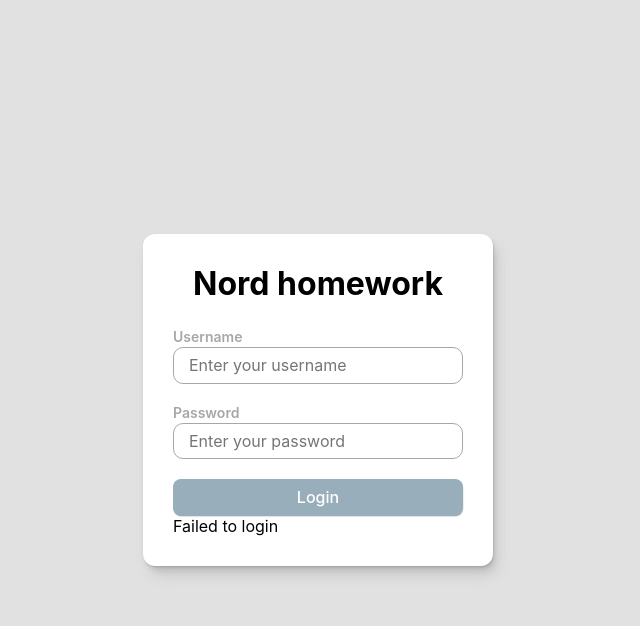
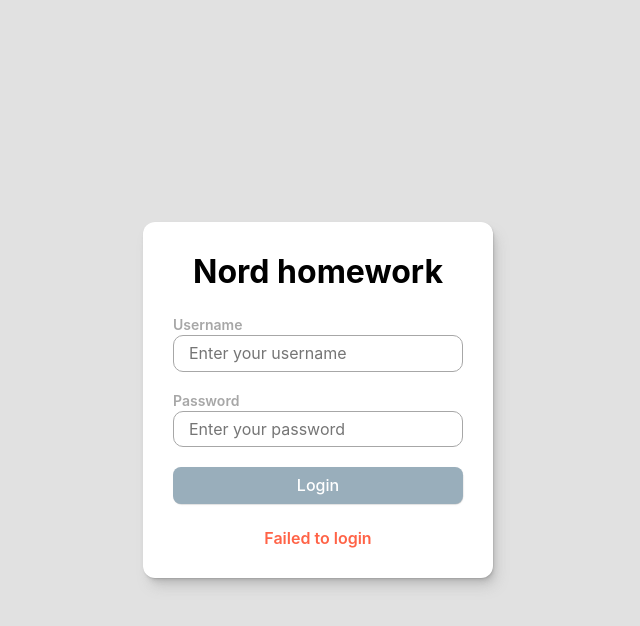
Before and after one commit to pmgalecki/nord-homework, a React (Vite) app: page / in a window 1280 px wide. Both pictures are taken after typing "Sample", "Sample123" into the empty fields and a click on the button "Login". Shown: the top 626 px of the page, without its empty margins (322-962 px from the left). Built offline with nearby package versions, Linux system fonts and the light colour scheme; no server answers.

Commit message:
login error indicator

```diff
--- a/src/auth/index.tsx
+++ b/src/auth/index.tsx
@@ -38,6 +38,7 @@ const AuthProvider = ({ children }: { children: ReactNode }) => {
       setIsAuthenticated(true);
       setToken(localStorage.getItem('token'));
       setUsername(localStorage.getItem('username'));
+      setLoginError('');
       navigate(SERVERS_PATH);
     }
     if (error) setLoginError(error);
--- a/src/pages/login/form.tsx
+++ b/src/pages/login/form.tsx
@@ -1,6 +1,14 @@
-import { Formik, Form, FormikHelpers } from 'formik';
+import {
+  Formik,
+  Form,
+  FormikHelpers,
+  FormikErrors,
+  FormikTouched,
+} from 'formik';
+import styled from 'styled-components';
 
 import { TextInput, Button } from '../../components';
+import { useAuth } from '../../hooks';
 
 export interface LoginValues {
   username: string;
@@ -25,7 +33,21 @@ interface LoginFormProps {
   handleOnSubmit: (values: LoginValues) => Promise<void>;
 }
 
+const shouldDisplayLoginError = (
+  errors: FormikErrors<LoginValues>,
+  touched: FormikTouched<LoginValues>,
+) => {
+  return (
+    !errors.username &&
+    !touched.username &&
+    !errors.password &&
+    !touched.password
+  );
+};
+
 function LoginForm({ handleOnSubmit }: LoginFormProps) {
+  const { loginError } = useAuth();
+
   return (
     <>
       <Formik
@@ -63,6 +85,9 @@ function LoginForm({ handleOnSubmit }: LoginFormProps) {
             <Button type="submit" disabled={isSubmitting}>
               Login
             </Button>
+            {loginError && shouldDisplayLoginError(errors, touched) && (
+              <LoginError>{loginError}</LoginError>
+            )}
           </Form>
         )}
       </Formik>
@@ -70,4 +95,11 @@ function LoginForm({ handleOnSubmit }: LoginFormProps) {
   );
 }
 
+const LoginError = styled.p`
+  color: tomato;
+  text-align: center;
+  font-weight: 600;
+  margin-top: 24px;
+`;
+
 export default LoginForm;
--- a/src/pages/login/index.tsx
+++ b/src/pages/login/index.tsx
@@ -6,7 +6,7 @@ import { useAuth } from '../../hooks';
 import { sizes } from '../../styles/break-points';
 
 function Login() {
-  const { handleLogin, isAuthenticated, loginError } = useAuth();
+  const { handleLogin, isAuthenticated } = useAuth();
 
   if (isAuthenticated) return <Navigate to="/servers" />;
 
@@ -15,7 +15,6 @@ function Login() {
       <FormContainer>
         <Title>Nord homework</Title>
         <LoginForm handleOnSubmit={handleLogin} />
-        {loginError && <span>{loginError}</span>}
       </FormContainer>
     </Layout>
   );
```
Also changed, not shown: 1 other file (tests, documents, lock files or other folders).
